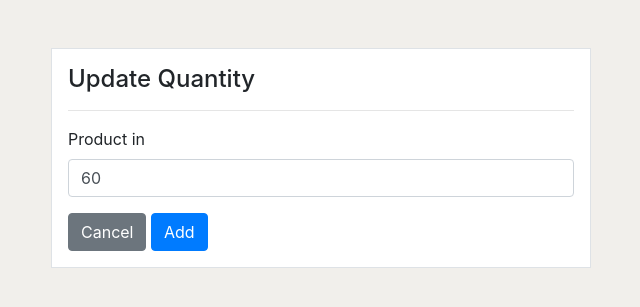
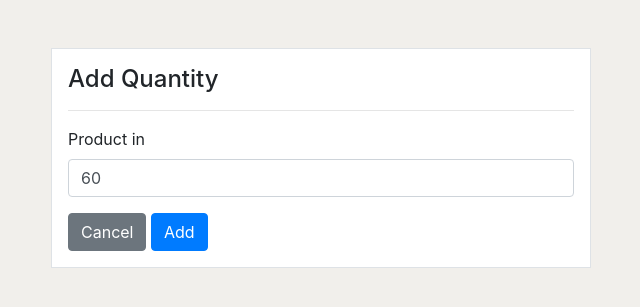
Before and after one commit to Ajayakarki/Inventory-Management-System, a Django app: page /products_quantity/update/24/ in a window 1280 px wide. Shown: the part 56-363 px from the top of the page, without its empty margins (319-959 px from the left). Run offline with Django 4.2, Linux system fonts and the light colour scheme; data comes from the database, SQL or seed files in the repository; both versions use the stored data as it was after the commit; some libraries are stand-ins or nearby versions.

Commit message:
Minor update in html files

```diff
--- a/Inventory_Management/templates/accounts/profile.html
+++ b/Inventory_Management/templates/accounts/profile.html
@@ -9,7 +9,7 @@
     <div class="col-md-8 offset-md-3">
         <div class="card">
             <div class="card-header bg-primary text-white">
-                Customer Detail Page
+                Staff Detail Page
             </div>
             <div class="row p-3">
                 <div class="col-md-8">
--- a/Inventory_Management/templates/application/product_quantity_update.html
+++ b/Inventory_Management/templates/application/product_quantity_update.html
@@ -8,7 +8,7 @@
     <div class="row mt-5">
         <div class="col-md-6 offset-md-3">
             <div class="border p-3 bg-white">
-                <h4>Update Quantity</h4>
+                <h4>Add Quantity</h4>
                 <hr>
                 <form method="POST">
                     {% csrf_token %}
```
Also changed, not shown: Inventory_Management/db.sqlite3.
